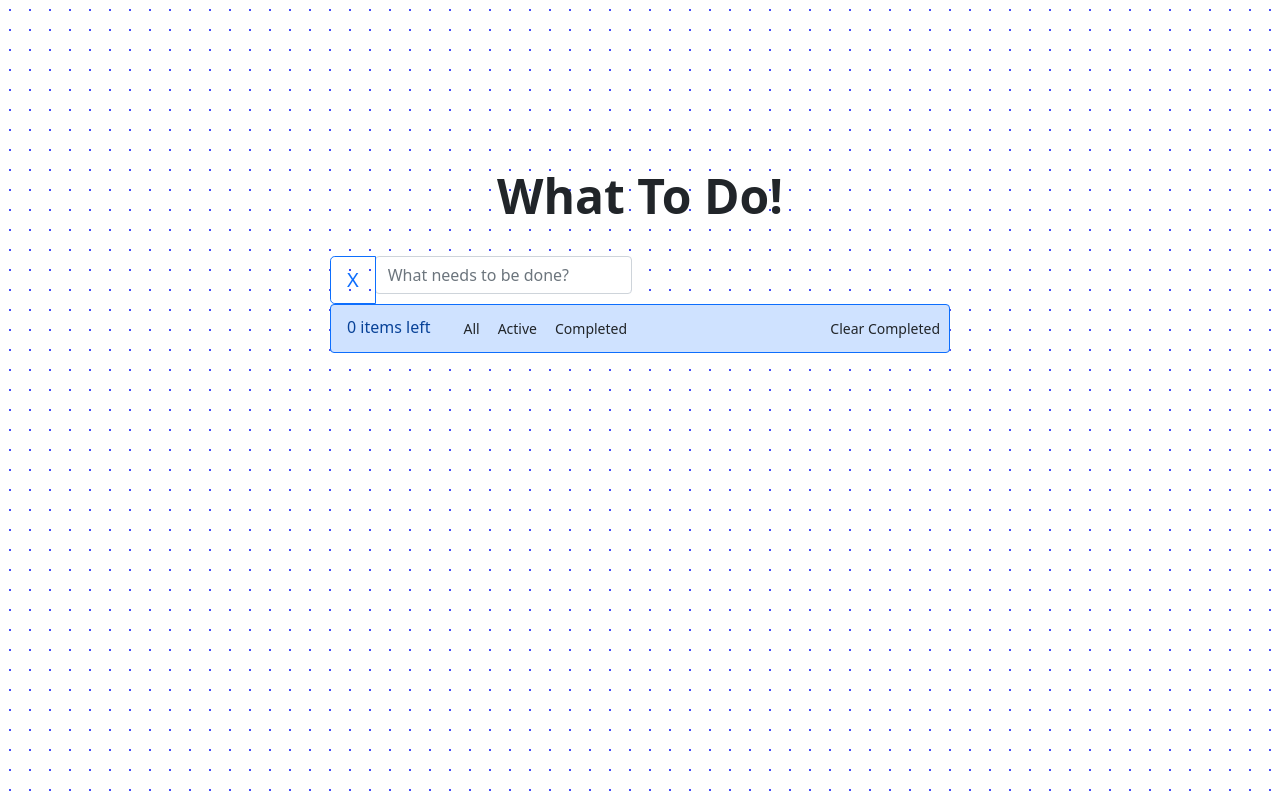
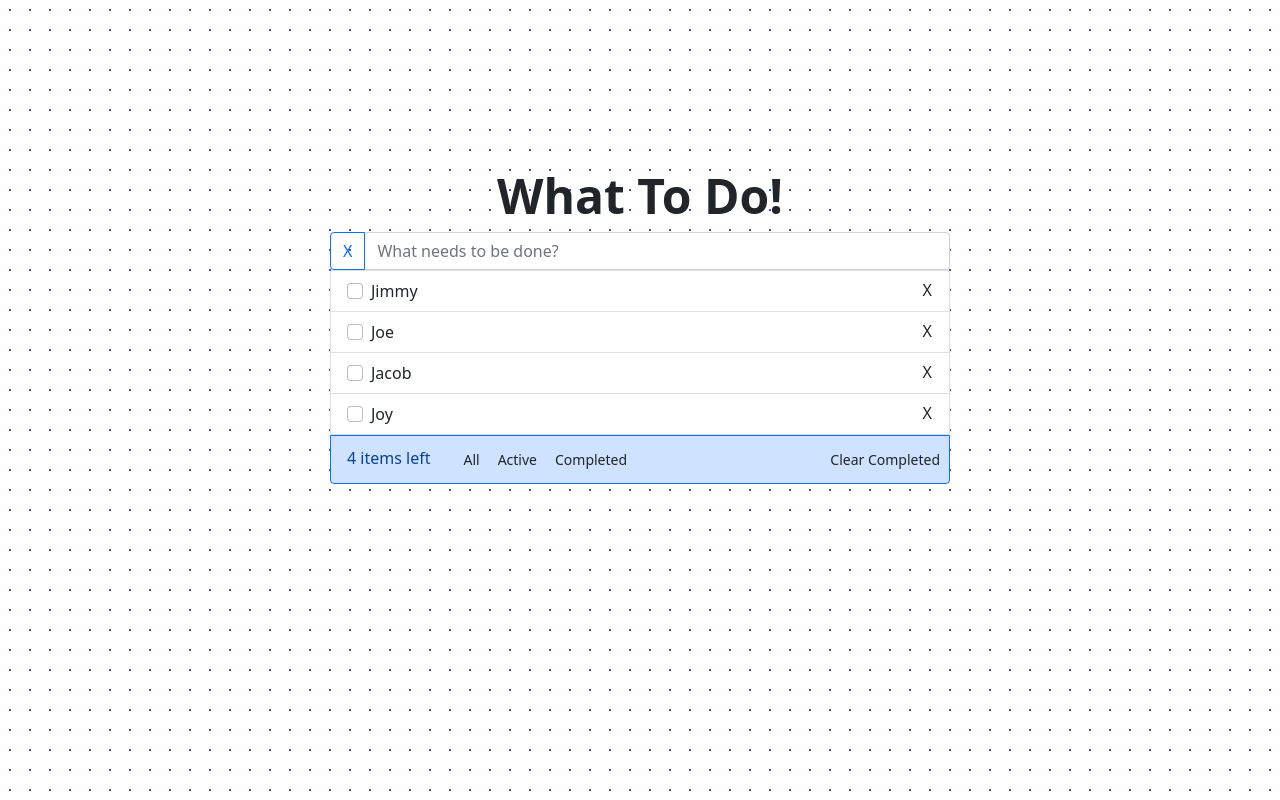
Before and after one commit to Jzhen123/React-To-Do-List, a React (Create React App) app: page / in a window 1280 px wide. Built offline with nearby package versions, Linux system fonts and the light colour scheme.

Commit message:
Seperating code into respective components

```diff
--- a/src/App.js
+++ b/src/App.js
@@ -4,16 +4,24 @@ import Header from './Header'
 import ToDoList from './ToDoList'
 
 class App extends React.Component {
-  // constructor(props) {
-  //   super(props);
-  // };
+  constructor(props) {
+    super(props);
+    this.tasks = [
+      { text: 'Jimmy' },
+      { text: 'Joe' },
+      { text: 'Jacob' },
+      { text: 'Joy' },
+  ];
+  };
 
   render() {
 
     return (
       <div className="App">
         <Header />
-        <ToDoList />
+        <ToDoList
+        tasks={this.tasks}
+        />
       </div>
     )
   }
--- /dev/null
+++ b/src/Input.js
@@ -0,0 +1,47 @@
+import React from 'react';
+
+class Input extends React.Component {
+    constructor(props) {
+        super(props);
+        this.tasks = props.tasks
+        this.state = {
+            value: ''
+        };
+
+        this.handleChange = this.handleChange.bind(this);
+        this.handleSubmit = this.handleSubmit.bind(this);
+    }
+
+
+    handleSubmit(event) {
+        if (this.state.value !== '') {
+            this.tasks.push({ text: this.state.value })
+        }
+        this.props.handler(this.tasks)
+        this.setState({ value: '' })
+        event.preventDefault();
+    }
+
+    handleChange(event) {
+        this.setState({ value: event.target.value })
+    }
+
+    render() {
+        return (
+            <form onSubmit={this.handleSubmit}>
+                    <div className="input-group">
+                        <button className="btn btn-outline-primary" onClick={this.handleSubmits} type="submit">X</button>
+                        <input
+                            type="text"
+                            value={this.state.value}
+                            className="form-control"
+                            placeholder="What needs to be done?"
+                            onChange={this.handleChange}
+                        />
+                    </div>
+                </form>
+        )
+    }
+}
+
+export default Input;
--- /dev/null
+++ b/src/Task.js
@@ -0,0 +1,25 @@
+import React from 'react';
+
+class Task extends React.Component {
+    constructor(props) {
+        super(props);
+        this.tasks = props.tasks
+    }
+
+    render() {
+        return (
+            this.tasks.map((item, index) => {
+                return (
+                    <li className="list-group-item" key={index}>
+                        <input className="form-check-input me-2" type="checkbox" />
+                        {item.text}
+                        <button type="button" className="btn position-absolute top-0 end-0 me-1">X</button>
+
+                    </li>
+                )
+            })
+        )
+    }
+}
+
+export default Task;
--- a/src/ToDoList.js
+++ b/src/ToDoList.js
@@ -1,39 +1,40 @@
 import React from 'react';
-
+import Task from './Task';
+import Input from './Input';
 class ToDoList extends React.Component {
 
     constructor(props) {
         super(props);
-        this.state = {
-            show: false,
-            value: ''
-        };
-        this.tasks = [];
+        this.tasks = props.tasks
 
-        this.handleChange = this.handleChange.bind(this);
-        this.handleSubmit = this.handleSubmit.bind(this);
+        this.handler = this.handler.bind(this)
+        // this.handleChange = this.handleChange.bind(this);
+        // this.handleSubmit = this.handleSubmit.bind(this);
     }
 
-    handleSubmit(event) {
-        if (this.state.value !== '') {
-            this.tasks.push({ text: this.state.value })
-        }
-        this.setState({ value: '' })
-        event.preventDefault();
+    handler(tasks) {
+        this.setState({
+            tasks: tasks
+        })
     }
+    // handleSubmit(event) {
+    //     if (this.state.value !== '') {
+    //         this.tasks.push({ text: this.state.value })
+    //     }
+    //     this.setState({ value: '' })
+    //     event.preventDefault();
+    // }
 
-    handleChange(event) {
-        this.setState({ value: event.target.value })
-    }
+    // handleChange(event) {
+    //     this.setState({ value: event.target.value })
+    // }
 
     render() {
         return (
             <>
-                <div className="input-group mt-4 input-group-lg">
-                    <button className="btn btn-outline-primary" onClick={this.handleSubmits} type="button">
-                        X
-                        </button>
-                    <form onSubmit={this.handleSubmit}>
+                {/* <form onSubmit={this.handleSubmit}>
+                    <div className="input-group">
+                        <button className="btn btn-outline-primary" onClick={this.handleSubmits} type="submit">X</button>
                         <input
                             type="text"
                             value={this.state.value}
@@ -41,32 +42,22 @@ class ToDoList extends React.Component {
                             placeholder="What needs to be done?"
                             onChange={this.handleChange}
                         />
-                    </form>
-                </div>
+                    </div>
+                </form> */}
+                <Input tasks={this.tasks}
+                handler = {this.handler}
+                />
+                <ul className="list-group">
+                    <Task tasks={this.tasks} />
 
-                <div className="list-group">
-                    {
-                        this.tasks.map((item, index) => {
-                            return (
-
-                                <label className="list-group-item position-relative text-start">
-                                    <input className="form-check-input me-2" type="checkbox" key={index} />
-                                    {item.text}
-                                    <button type="button" className="btn position-absolute top-0 end-0 me-1">X</button>
-
-                                </label>
-                            )
-                        })
-                    }
-                    <label className="list-group-item position-relative text-start list-group-item-primary border border-primary rounded-bottom">
+                    <li className="list-group-item position-relative text-start list-group-item-primary border border-primary rounded-bottom">
                         {this.tasks.length} items left
                     <button type="button" className="btn btn-sm ms-4">All</button>
                         <button type="button" className="btn btn-sm">Active</button>
                         <button type="button" className="btn btn-sm">Completed</button>
                         <button type="button" className="btn btn-sm position-absolute top-0 end-0 mt-2">Clear Completed</button>
-
-                    </label>
-                </div>
+                    </li>
+                </ul>
             </>
         )
     }
```
